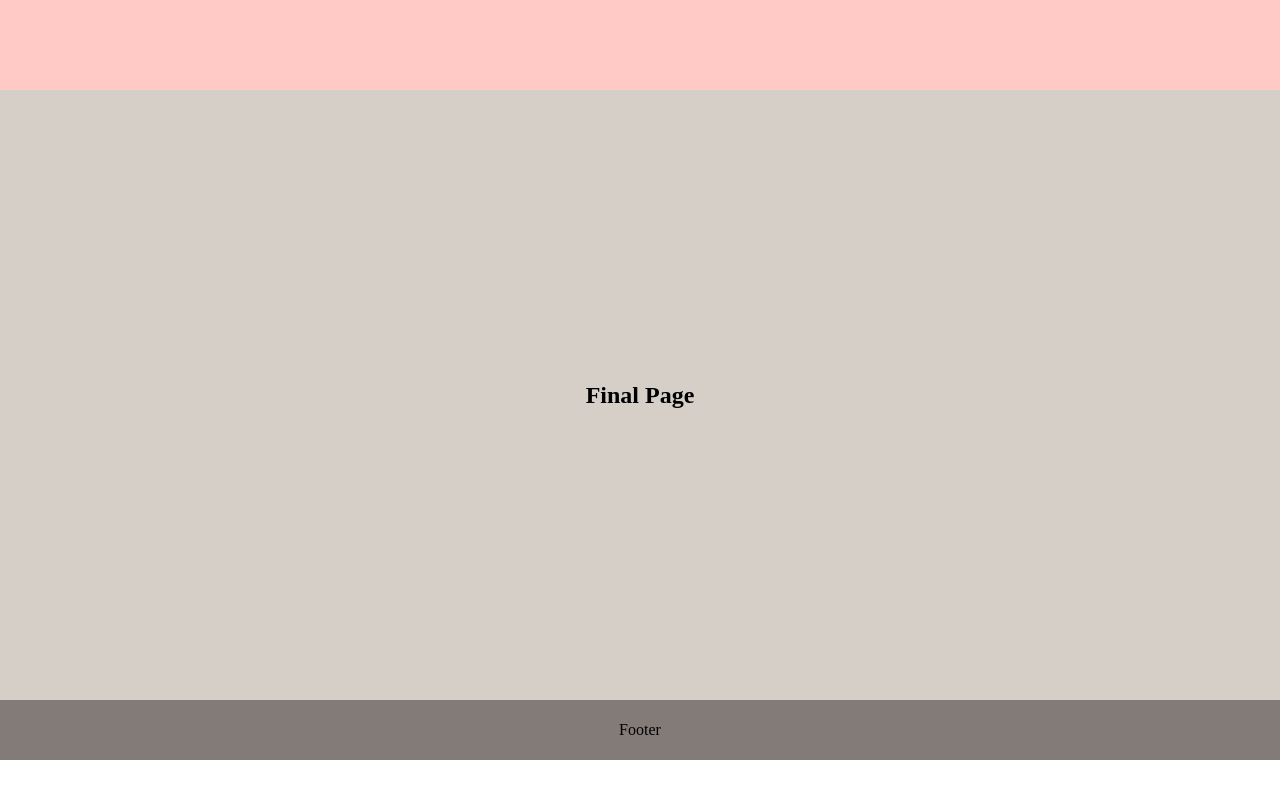
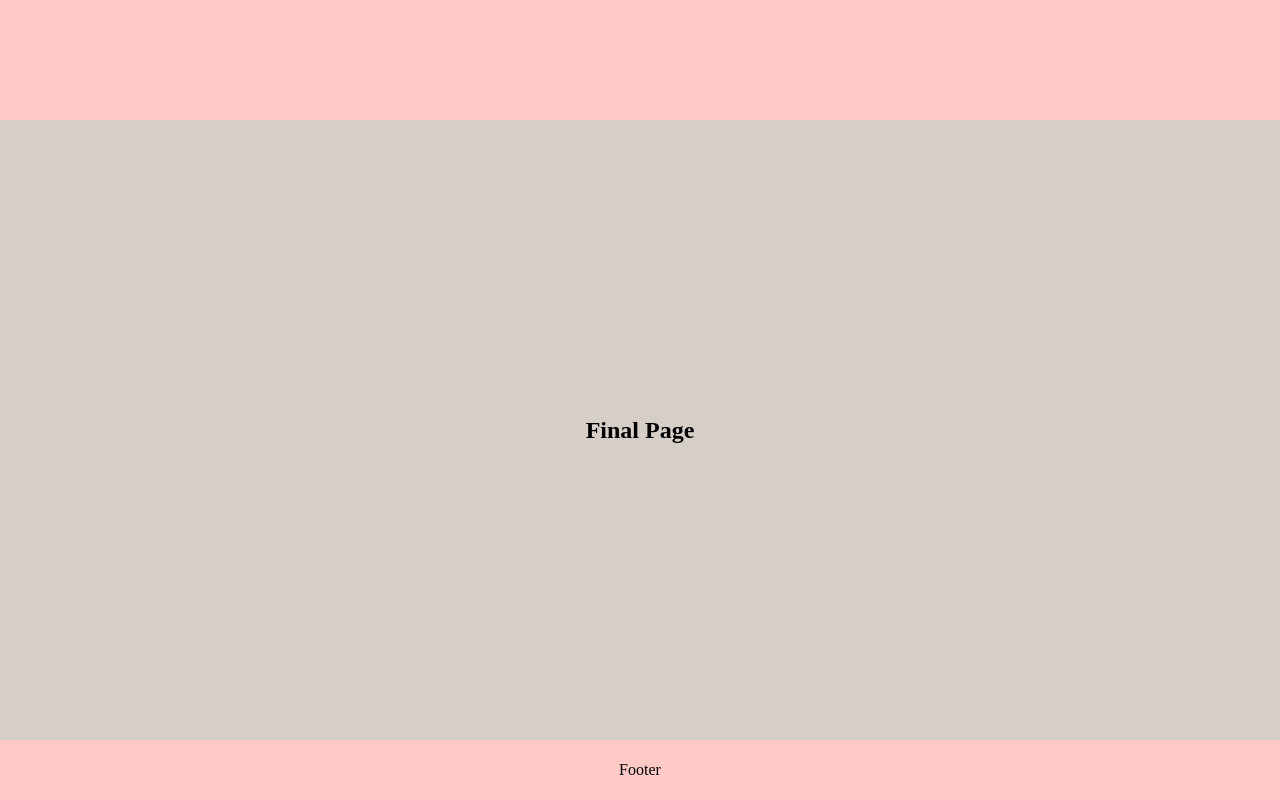
Before and after one commit to maddy-rio/perfect-pet, a plain HTML site: page index.html in a window 1280 px wide. Shown: the part 1920-2720 px from the top of the page. Before the commit the page ends 2680 px from the top, so only its background shows below. Drawn offline with Linux system fonts and the light colour scheme.

Commit message:
Update background css

```diff
--- a/style.css
+++ b/style.css
@@ -9,7 +9,7 @@ section {
     justify-content: center;
     text-align: center;
     background-color: #ffffff;
-    height: 670px;
+    height: 680px;
     width: 100%;
 }
 
@@ -28,10 +28,10 @@ background-color: #fe928c7e;
 
 #final-page {
     background-color: #9c8f7f6d;
-    height: 610px;
+    height: 620px;
 }
 
 #footer {
-    background-color: #524743b6;
+    background-color: #fe928c7e;
     height: 60px;
 }
```
